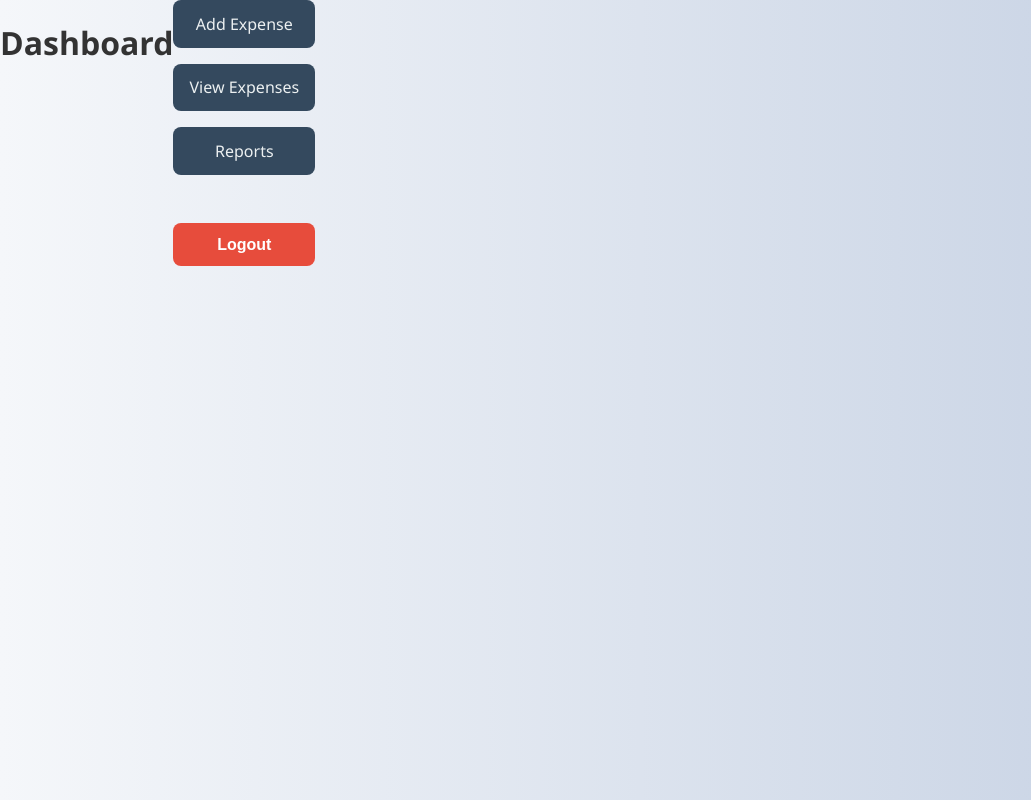
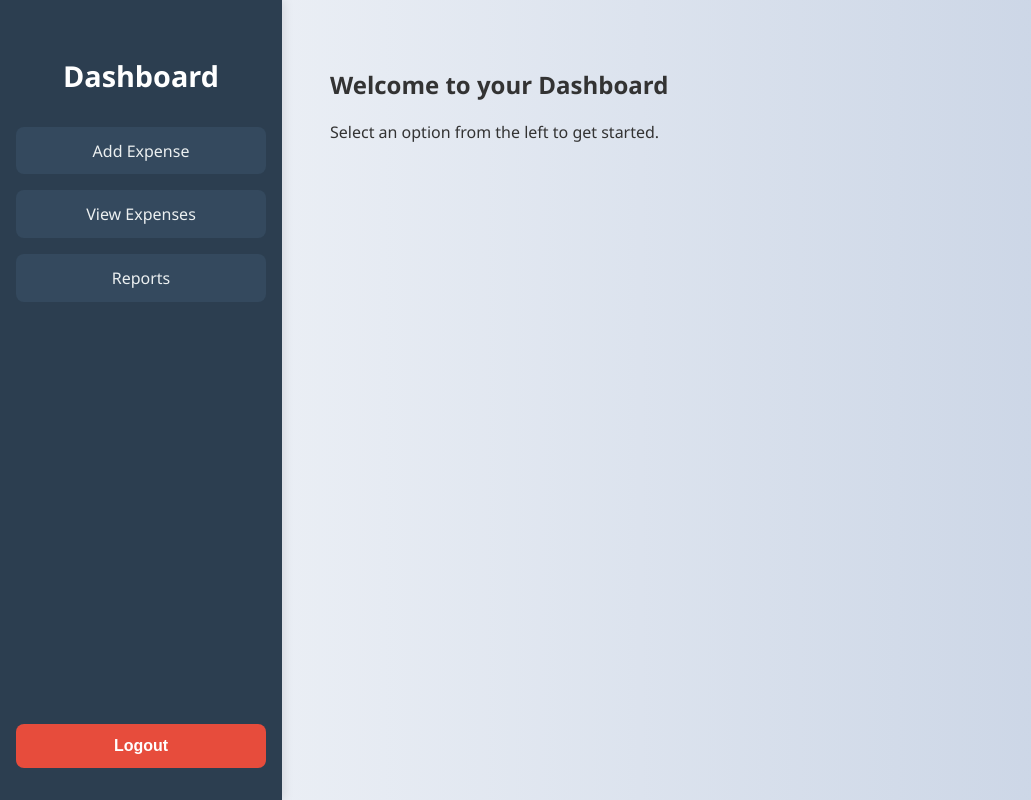
Before and after one commit to arunkashyap230/PersonalFinanceTracker, a React (Create React App) app in the folder frontend/: page /dashboard in a window 1280 px wide. Shown: the whole page, without its empty margins (0-1031 px from the left). Built offline with nearby package versions, Linux system fonts and the light colour scheme.

Commit message:
Update Dashboard.jsx

```diff
--- a/frontend/src/pages/Dashboard.jsx
+++ b/frontend/src/pages/Dashboard.jsx
@@ -6,12 +6,14 @@ function Dashboard() {
   const navigate = useNavigate();
 
   const handleLogout = () => {
-    localStorage.removeItem("token"); // Remove token
-    navigate("/"); // ✅ Redirect to LoginPage
+    localStorage.removeItem("token");
+    navigate("/");
   };
 
   return (
     <div className="dashboard-container">
+      <aside className="sidebar">
+        <div>
           <h1>Dashboard</h1>
           <ul className="dashboard-links">
             <li>
@@ -23,12 +25,17 @@ function Dashboard() {
             <li>
               <Link to="/reports">Reports</Link>
             </li>
-        <li>
+          </ul>
+        </div>
         <button onClick={handleLogout} className="logout-button">
           Logout
         </button>
-        </li>
-      </ul>
+      </aside>
+
+      <main className="main-content">
+        <h2>Welcome to your Dashboard</h2>
+        <p>Select an option from the left to get started.</p>
+      </main>
     </div>
   );
 }
```
Lines whose indentation alone changed are shown as unchanged.
